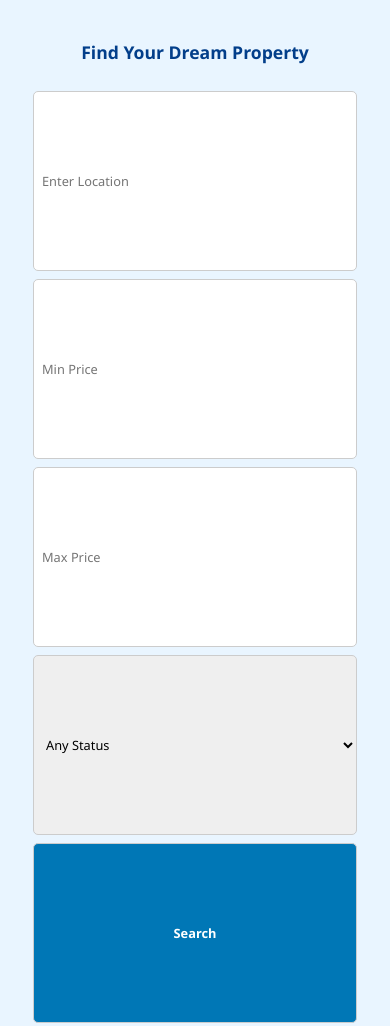
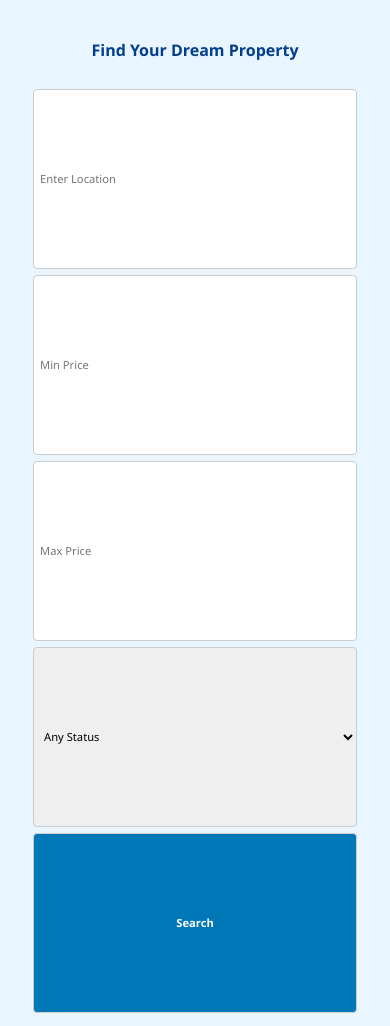
Before and after one commit to Maisara1365/real-estate-frontend, a website: page frontend/index.html in a window 390 px wide. Shown: the part 613-1639 px from the top of the page. Drawn offline with Linux system fonts and the light colour scheme; no server answers.

Commit message:
updated frontend

```diff
--- a/frontend/homepage.css
+++ b/frontend/homepage.css
@@ -233,7 +233,7 @@
   /* Shrink search form */
   .filter-section form {
     flex-direction: column;
-    gap: 8px;
+    gap: 6px;
   }
 
   .filter-section input,
@@ -241,17 +241,17 @@
   .filter-section button {
     width: 100%;
     max-width: 100%;
-    padding: 7px 10px; /* reduced height */
-    font-size: 0.85rem;
-    border-radius: 6px;
+    padding: 5px 8px; /* smaller height */
+    font-size: 0.75rem;
+    border-radius: 5px;
   }
 
   .filter-section button {
-    padding: 8px 10px; /* button slightly taller than input */
+    padding: 6px 8px;
   }
 
   .filter-section h2 {
-    font-size: 1.3rem;
+    font-size: 1.2rem;
   }
 }
 
@@ -270,14 +270,14 @@
   }
 
   .filter-section h2 {
-    font-size: 1.1rem;
+    font-size: 1rem;
   }
 
   .filter-section input,
   .filter-section select,
   .filter-section button {
-    padding: 6px 8px; /* smaller height for very small screens */
-    font-size: 0.8rem;
-    border-radius: 5px;
+    padding: 4px 6px; /* very slim for small phones */
+    font-size: 0.7rem;
+    border-radius: 4px;
   }
 }
--- a/frontend/style.css
+++ b/frontend/style.css
@@ -215,6 +215,6 @@ footer {
   }
 
   nav ul.show-menu {
-    top: 95px; /* lower dropdown links on small screens */
+    top: 75px; /* lower dropdown links on small screens */
   }
 }
```
